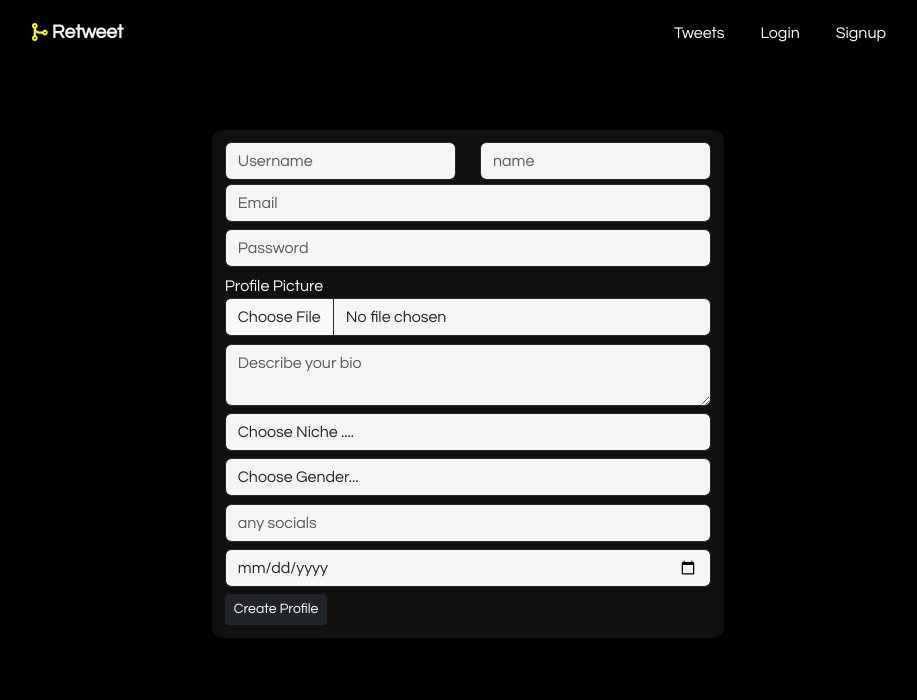
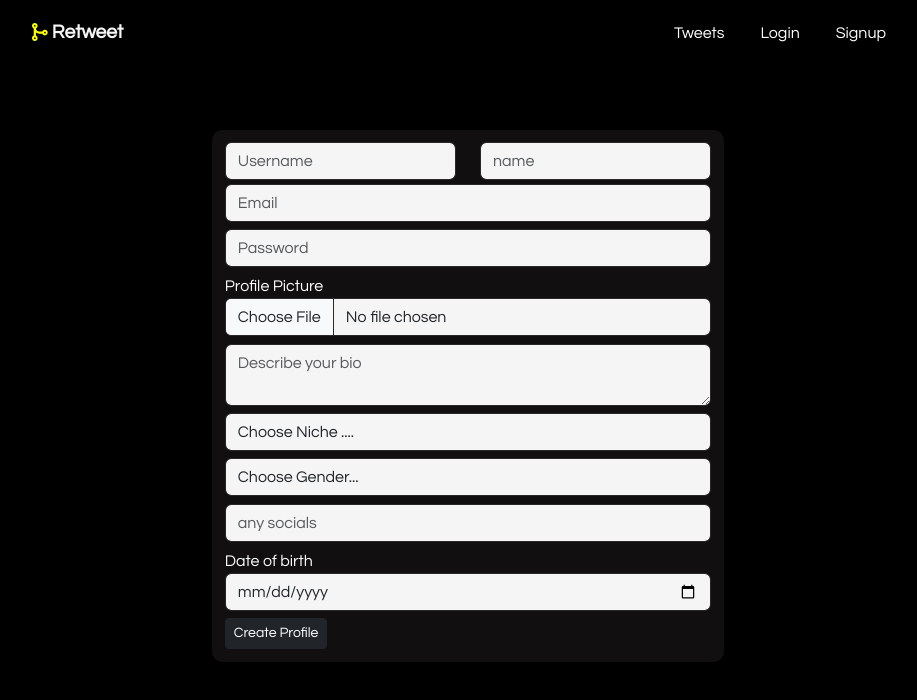
Before and after one commit to somkenemuscle/retweet_client, a Next.js app: page /signup in a window 1280 px wide. Shown: the top 700 px of the page, without its empty margins (172-1089 px from the left). Built offline with nearby package versions, Linux system fonts and the light colour scheme.

Commit message:
signup  page

```diff
--- a/app/signup/page.jsx
+++ b/app/signup/page.jsx
@@ -168,6 +168,8 @@ function signUp() {
                         </div>
 
                         <div className="col-lg-12 col-md-12">
+                        <label style={{color:"white"}} htmlFor="date">Date of birth</label>
+
                             <input onChange={handleChange} type="date" value={user.date_of_birth} className="tweet-input form-control" placeholder="Birth year" name='date_of_birth' />
                         </div>
                     </div>
```
